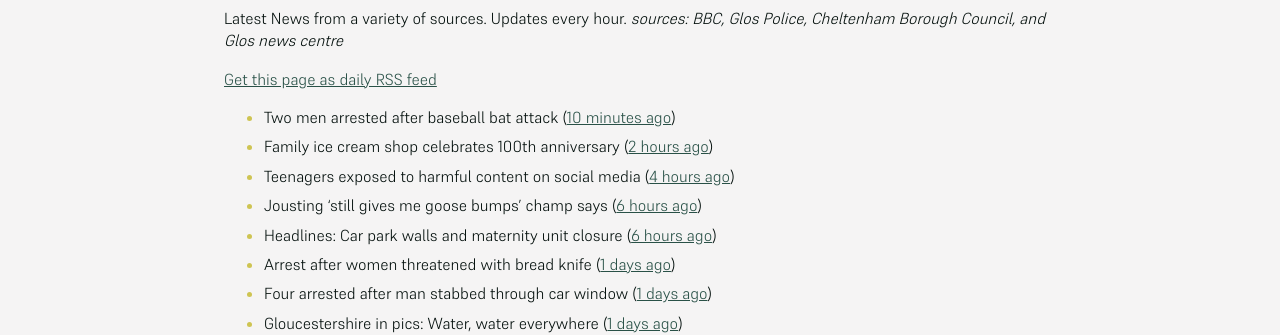
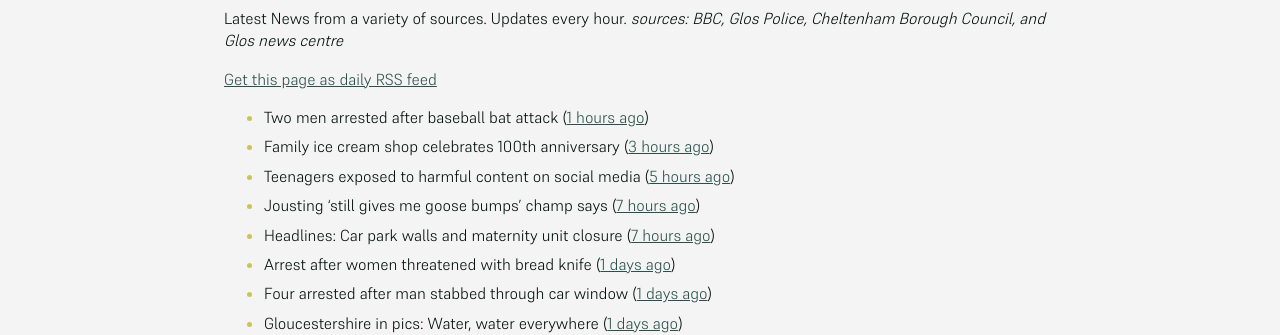
Before and after one commit to mat-0/cheltenham-open-data, a Jekyll site: the page built from _pages/news.md, in a window 1280 px wide. Shown: the part 266-601 px from the top of the page. Built offline with Jekyll 4.4.1, drawn with Linux system fonts in a browser that asks for light colours; some of the changed text lies outside the part shown.

Commit message:
Updated 2025-05-18 13:58:13

```diff
--- a/_pages/news.md
+++ b/_pages/news.md
@@ -12,11 +12,11 @@ _sources: BBC, Glos Police, Cheltenham Borough Council, and Glos news centre_
 [Get this page as daily RSS feed](/daily.rss)
 
 <!-- news_marker starts -->
-- Two men arrested after baseball bat attack ([10 minutes ago](https://www.bbc.com/news/articles/c4ge7l3nvv1o))
-- Family ice cream shop celebrates 100th anniversary ([2 hours ago](https://www.bbc.com/news/articles/crr7dg8n471o))
-- Teenagers exposed to harmful content on social media ([4 hours ago](https://www.bbc.com/news/videos/c1kvmv9w348o))
-- Jousting 'still gives me goose bumps' champ says ([6 hours ago](https://www.bbc.com/news/articles/cm2yd1d3d7eo))
-- Headlines: Car park walls and maternity unit closure ([6 hours ago](https://www.bbc.com/news/articles/c861wnwd753o))
+- Two men arrested after baseball bat attack ([1 hours ago](https://www.bbc.com/news/articles/c4ge7l3nvv1o))
+- Family ice cream shop celebrates 100th anniversary ([3 hours ago](https://www.bbc.com/news/articles/crr7dg8n471o))
+- Teenagers exposed to harmful content on social media ([5 hours ago](https://www.bbc.com/news/videos/c1kvmv9w348o))
+- Jousting 'still gives me goose bumps' champ says ([7 hours ago](https://www.bbc.com/news/articles/cm2yd1d3d7eo))
+- Headlines: Car park walls and maternity unit closure ([7 hours ago](https://www.bbc.com/news/articles/c861wnwd753o))
 - Arrest after women threatened with bread knife ([1 days ago](https://www.bbc.com/news/articles/cvgdpnv8yp0o))
 - Four arrested after man stabbed through car window ([1 days ago](https://www.bbc.com/news/articles/cql2yerl45po))
 - Gloucestershire in pics: Water, water everywhere ([1 days ago](https://www.bbc.com/news/articles/c8e6d4g6k88o))
@@ -33,7 +33,7 @@ _sources: BBC, Glos Police, Cheltenham Borough Council, and Glos news centre_
 - Police appeal for man to come forward after his dog bit a man in Cheltenham ([2 days ago](https://gloucesternewscentre.co.uk/police-appeal-for-man-to-come-forward-after-his-dog-bit-a-man-in-cheltenham/))
 - Gloucestershire star Ben Cutler returns to hometown stage ([2 days ago](https://gloucesternewscentre.co.uk/gloucestershire-star-ben-cutler-returns-to-hometown-stage/))
 - Case against Cheltenham man in relation to fox hunting stopped ([2 days ago](https://gloucesternewscentre.co.uk/case-against-cheltenham-man-in-relation-to-fox-hunting-stopped/))
-- HBD unveils phase two plans for Golden Valley at Cyber UK ([2 days ago](https://www.cheltenham.gov.uk/news/article/3012/hbd_unveils_phase_two_plans_for_golden_valley_at_cyber_uk))
+- HBD unveils phase two plans for Golden Valley at Cyber UK ([3 days ago](https://www.cheltenham.gov.uk/news/article/3012/hbd_unveils_phase_two_plans_for_golden_valley_at_cyber_uk))
 - Arle Court Transport Hub welcomes more National Express services ([3 days ago](https://gloucesternewscentre.co.uk/arle-court-transport-hub-welcomes-more-national-express-services/))
 - Golden Valley social value promise will deliver real value to communities ([3 days ago](https://www.cheltenham.gov.uk/news/article/3011/golden_valley_social_value_promise_will_deliver_real_value_to_communities))
 - Comedian Dom Joly blasts council over ‘zero action’ to remove Cheltenham ‘eyesore’ ([4 days ago](https://gloucesternewscentre.co.uk/comedian-dom-joly-blasts-council-over-zero-action-to-remove-cheltenham-eyesore/))
```
Also changed, not shown: other parts of _pages/news.md (+1 -1 lines), _data/flood.json (+5 -48 lines), index.md (+5 -5 lines).
